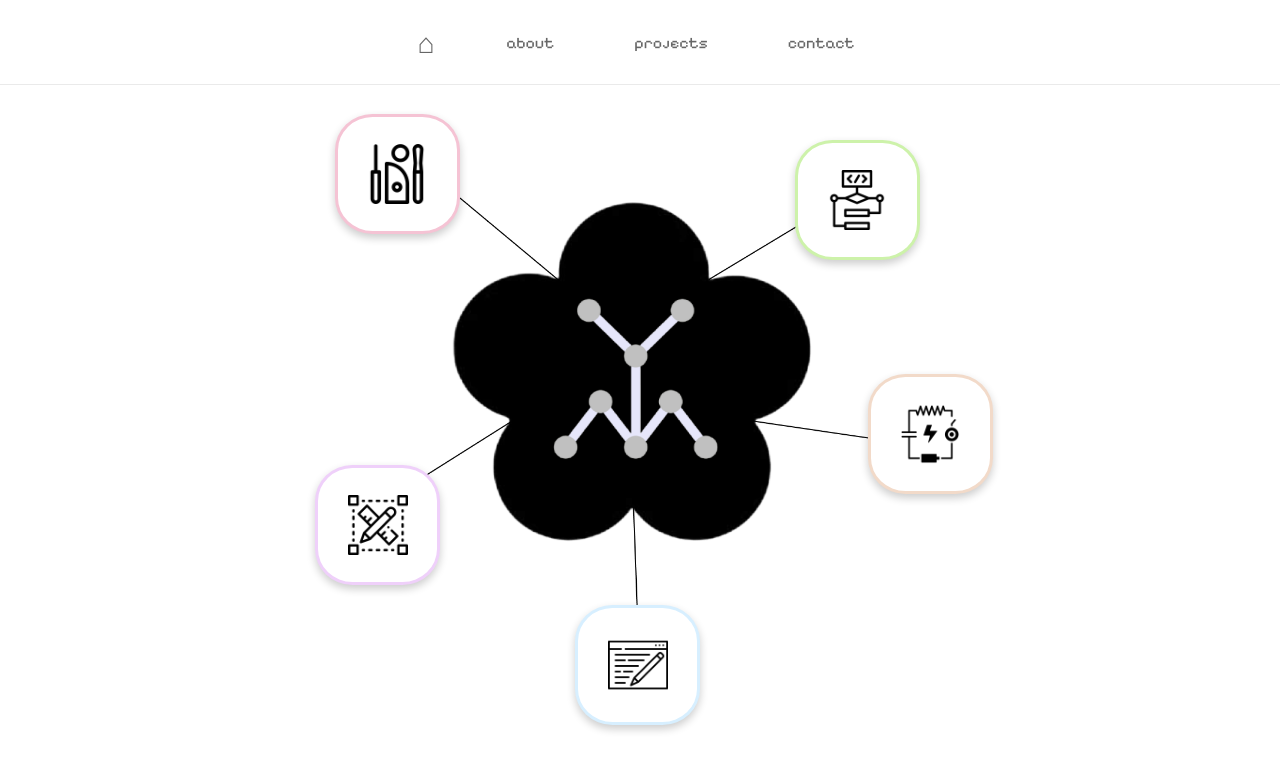
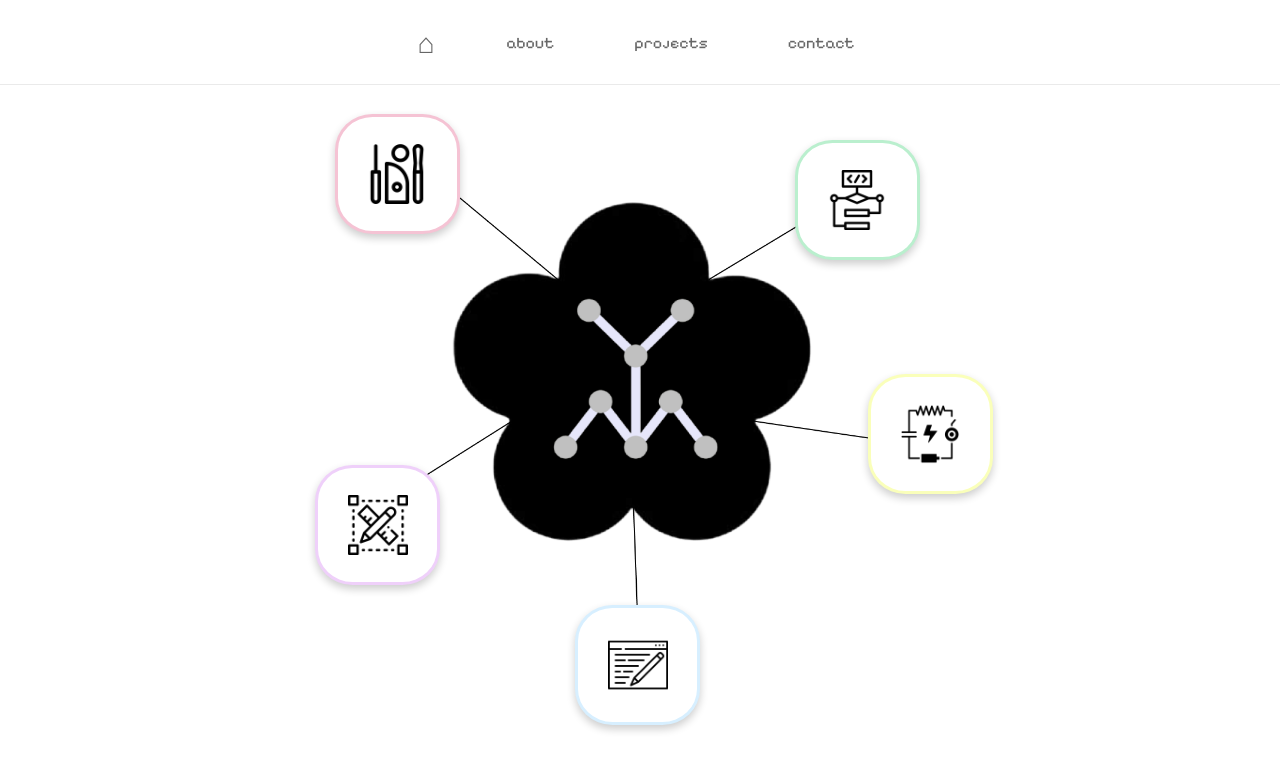
Before and after one commit to yafira/yafira.xyz, a Next.js app: page / in a window 1280 px wide. Shown: the top 770 px of the page. Built offline with nearby package versions, Linux system fonts and the light colour scheme.

Commit message:
changed color shade of 'code' and 'electronics'

```diff
--- a/src/app/components/ProjectBox.js
+++ b/src/app/components/ProjectBox.js
@@ -1,3 +1,4 @@
+/* eslint-disable @next/next/no-img-element */
 const ProjectBox = ({ title, imageUrl, link, description, links }) => (
 	<div className='project-box line-box'>
 		<div className='box-content'>
--- a/src/app/styles/home.css
+++ b/src/app/styles/home.css
@@ -7,17 +7,17 @@
 
 	/* color variables */
 	--craft-color: #f5c3d4;
-	--code-color: #cdf2aa;
+	--code-color: #baefce;
 	--design-color: #efd0fa;
-	--electronics-color: #f2dac9;
+	--electronics-color: #f9ffa9cc;
 	--text-color: #d7efff;
 
 	/* drawer background colors with transparency */
-	--craft-bg: rgba(245, 195, 212, 0.95);
-	--code-bg: rgba(205, 242, 170, 0.95);
-	--design-bg: rgba(239, 208, 250, 0.95);
-	--electronics-bg: rgba(242, 218, 201, 0.95);
-	--text-bg: rgba(215, 239, 255, 0.95);
+	--craft-bg: #f5c3d4f2;
+	--code-bg: #baefce;
+	--design-bg: #efd0faf2;
+	--electronics-bg: #f9fad8;
+	--text-bg: #d7effff2;
 }
 
 /* base styles */
@@ -170,19 +170,19 @@ body {
 
 /* box hover backgrounds */
 .box1:hover {
-	background-color: rgba(247, 210, 223, 0.8);
+	background-color: #f7d2dfcc;
 }
 .box2:hover {
-	background-color: rgba(235, 247, 224, 0.8);
+	background-color: #e5fbed;
 }
 .box3:hover {
-	background-color: rgba(247, 225, 254, 0.8);
+	background-color: #f7e1fecc;
 }
 .box4:hover {
-	background-color: rgba(242, 218, 201, 0.8);
+	background-color: #fcfee3cc;
 }
 .box5:hover {
-	background-color: rgba(214, 235, 248, 0.8);
+	background-color: #d6ebf8cc;
 }
 
 /* page container and main section */
```
